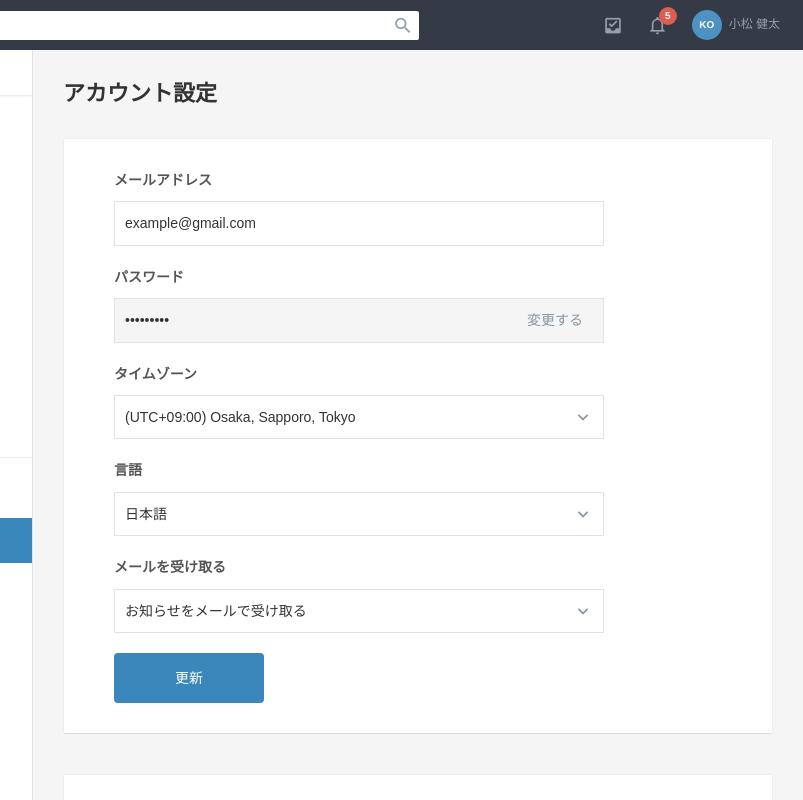
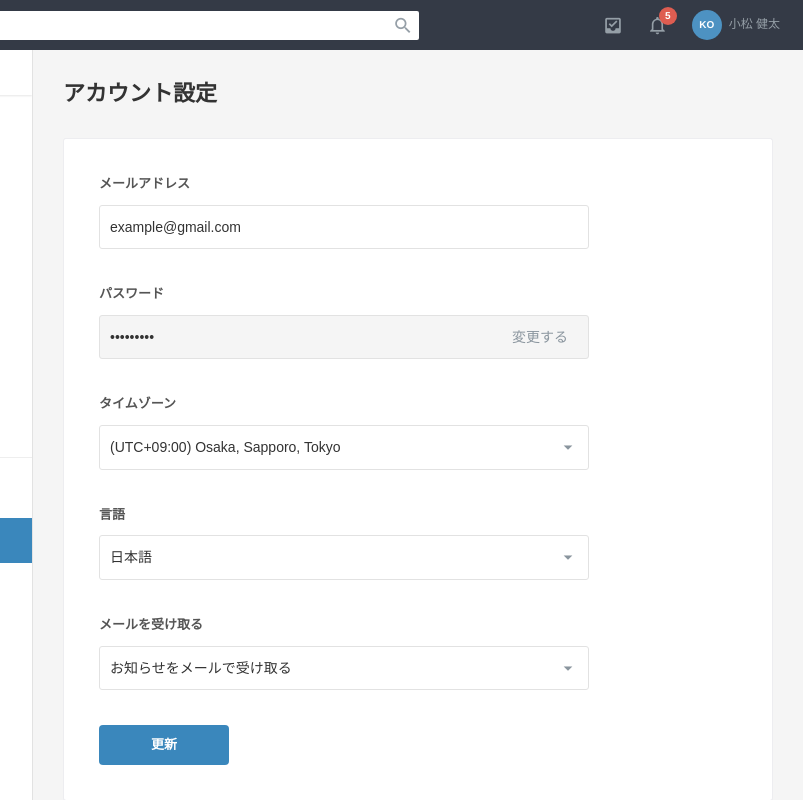
Before and after one commit to linkazia-mio/torio_test, a website: page option.html in a window 1280 px wide. Shown: the full height of the page, 477-1280 px from the left. Drawn offline with Linux system fonts and the light colour scheme; some packages are replaced by stand-ins of ours; a script that the page names is missing; files whose address does not match are found by name.

Commit message:
アカウント設定のチューニング

```diff
--- a/_scss/_option.scss
+++ b/_scss/_option.scss
@@ -5,11 +5,11 @@
   .configuration {
     padding: 0 30px 10px 30px;
     .configuration_inner {
-      @include border_radius(2px);
+      @include border_radius(3px);
       max-width: 750px;
       min-width: 590px;
       margin: 0 auto 30px auto;
-      padding: 30px 50px;
+      padding: 35px 35px;
       background: #fff;
       position: relative;
       border: 1px solid #ededf0;
@@ -25,8 +25,8 @@
         }
         .configuration_btn_show {
           position: absolute;
-          right: 45px;
-          top: 30px;
+          right: 35px;
+          top: 35px;
           color: $white_brack;
           span {
             padding-right: 20px;
@@ -46,7 +46,7 @@
         }
       }
       .configuration_title {
-        @include fontsize(1.4);
+        @include fontsize(1.3);
         font-weight: bold;
         color: $brack;
         margin-bottom: 10px;
@@ -55,8 +55,9 @@
         border: 1px solid $border_gray;
         width: 490px;
         padding: 10px 10px;
-        margin-bottom: 20px;
+        margin-bottom: 35px;
         position: relative;
+        @include border_radius(3px);
         input {
           width: 100%;
           z-index: 10;
@@ -86,7 +87,7 @@
       }
       .select_box {
         @extend .input_box;
-        @include border_radius(0);
+        @include border_radius(3px);
         position: relative;
         padding: 0;
         select {
@@ -103,7 +104,7 @@
           height: 26px;
           width: 26px;
           font-family: 'torio_icon';
-          content: "\e666";
+          content: "\e60a";
           color: $white_brack;
           z-index: 1;
           display: block;
@@ -117,12 +118,14 @@
 ---------------------------------------------------------------------------------------*/
 .configuration_btn {
   @include border_radius();
-  width: 150px;
-  height: 50px;
-  line-height: 50px;
+  width: 130px;
+  height: 40px;
+  line-height: 40px;
   text-align: center;
   color: white;
   background: $torio_green;
+  @include fontsize(1.3);
+  font-weight: bold;
   &.delete {
     background: $dark_red;
   }
@@ -245,11 +248,8 @@ h3.profile_title {
         line-height: 47px;
         padding-left: 47px;
         &:hover {
-          background: $torio_green;
-          color: white;
-          i {
-            color: white;
-          }
+          background: $white_gray;
+          color: $dark_brack;
         }
         &.selected{
           background: #3A87BC;
@@ -280,7 +280,7 @@ h3.profile_title {
     &.white {
       border: none;
       .attention {
-        @include border_radius(2px);
+        @include border_radius(3px);
         background: $white_red;
         padding: 20px;
         color: $dark_red;
```
Also changed, not shown: css/torio.css.
